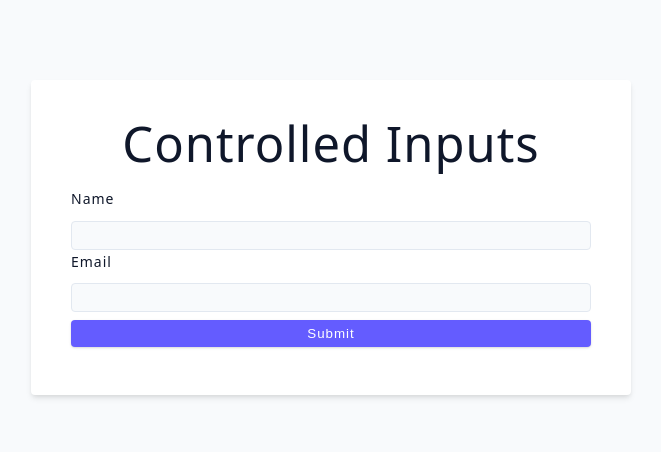
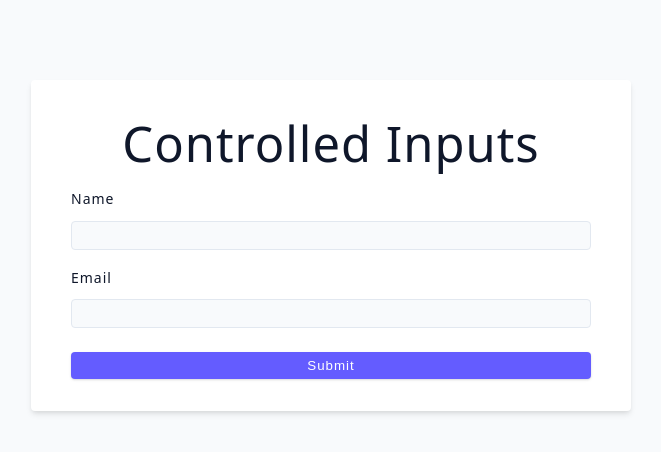
Before and after one commit to rohancs127/React-Concepts, a React (Vite) app in the folder advanced-react/: page / in a window 1280 px wide. Shown: the top 452 px of the page, without its empty margins (309-970 px from the left). Built offline with nearby package versions, Linux system fonts and the light colour scheme.

Commit message:
fixed div

```diff
--- a/advanced-react/src/tutorial/06-forms/starter/01-controlled-inputs.jsx
+++ b/advanced-react/src/tutorial/06-forms/starter/01-controlled-inputs.jsx
@@ -6,11 +6,14 @@ const ControlledInputs = () => {
         <div className="form-row">
           <label htmlFor="name" className="form-label">Name</label>
           <input id="name" type="text" className="form-input"/>
+        </div>
 
+        <div className="form-row">
           <label htmlFor="email" className="form-label">Email</label>
           <input id="email" type="email" className="form-input"/>
+        </div>
+
           <button type="submit" className="btn btn-block">Submit</button>
-        </div>
       </form>
     </section>
   );
```
